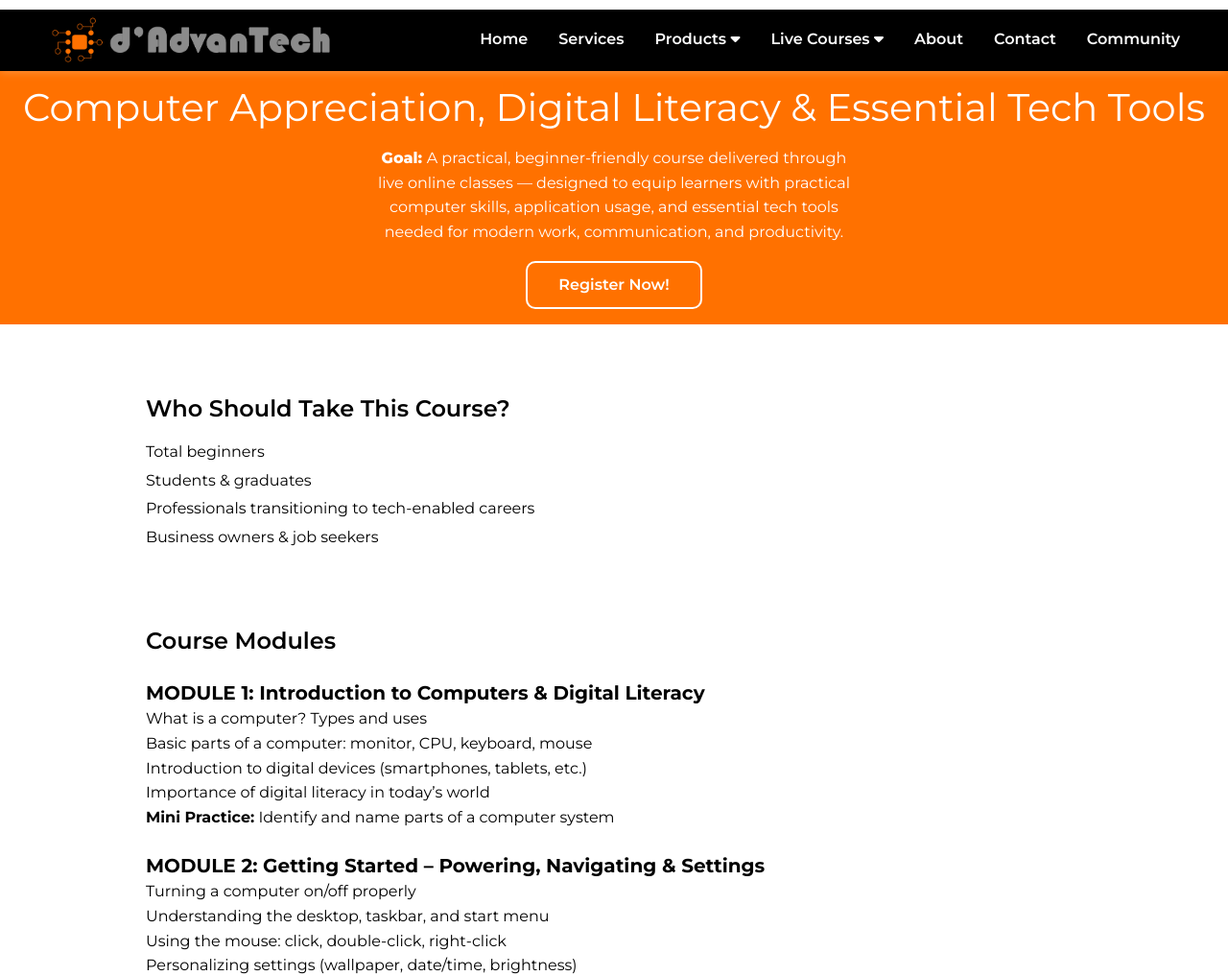
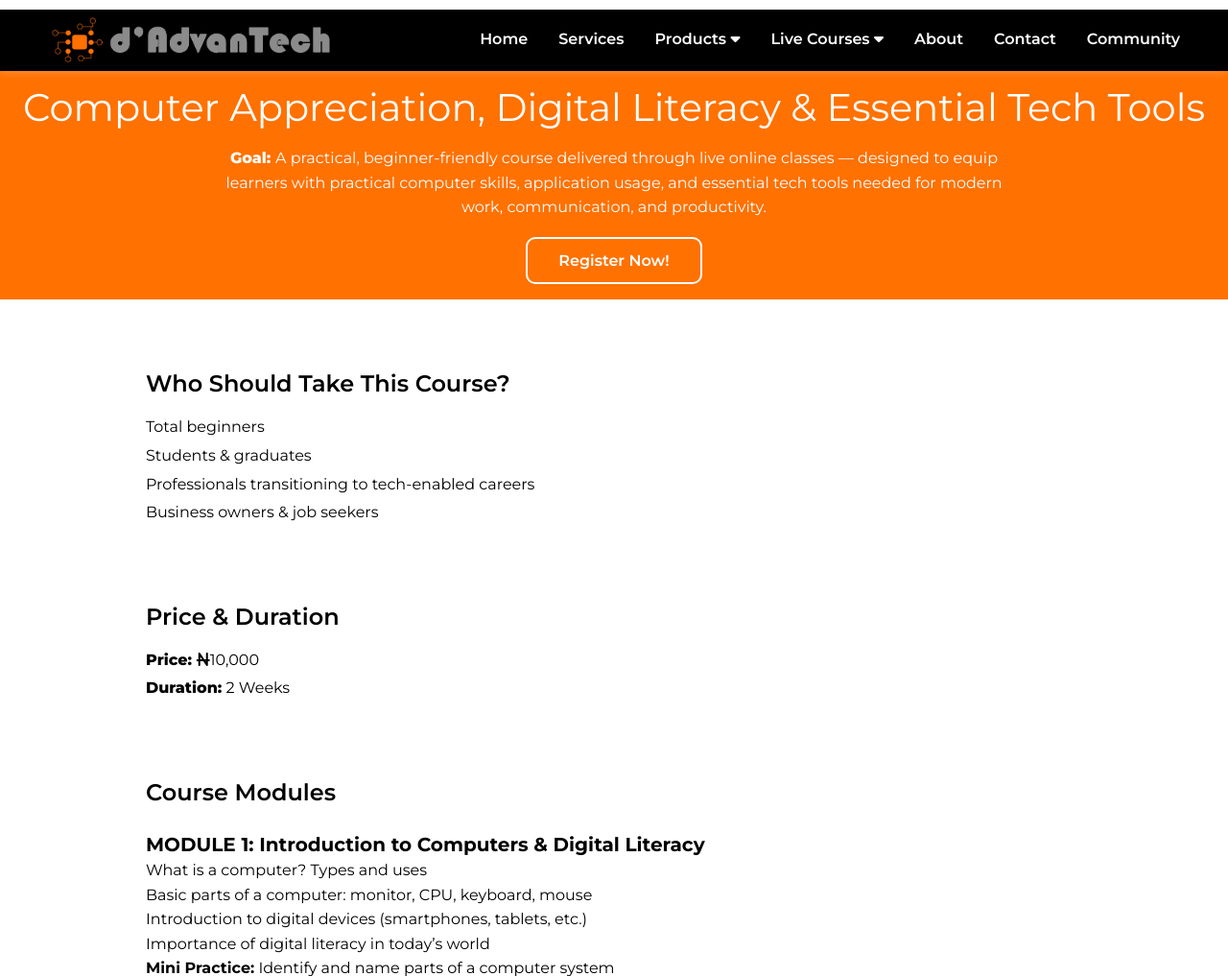
Before and after one commit to davidinmichael/dadvantech, a Django app: page /digital-literacy/ in a window 1280 px wide. Shown: the top 1017 px of the page at 96% size. Run offline with Django 5.2, Linux system fonts and the light colour scheme; parts of the project's set-up code (start-up, migrations or seed data) failed here and were passed over.

Commit message:
Feat: Add course price

```diff
--- a/core/templates/core/digital_literacy.html
+++ b/core/templates/core/digital_literacy.html
@@ -21,6 +21,14 @@
       <li>Students & graduates</li>
       <li>Professionals transitioning to tech-enabled careers</li>
       <li>Business owners & job seekers</li>
+    </ul>
+  </section>
+  <!-- Course Price -->
+  <section class="py-10 px-6 max-w-5xl mx-auto">
+    <h2 class="text-2xl font-semibold mb-4">Price & Duration</h2>
+    <ul class="list-disc list-inside space-y-1">
+      <li><span class="general-group">Price: </span><i class="fa-solid fa-naira-sign"></i>10,000</li>
+      <li><span class="general-group">Duration:</span> 2 Weeks</li>
     </ul>
   </section>
 
--- a/static/css/styles.css
+++ b/static/css/styles.css
@@ -481,6 +481,10 @@ nav {
   .page-header {
     margin-top: 8vh;
   }
+
+  .page-header p {
+    width: 80ch;
+  }
 }
 
 footer {
```
